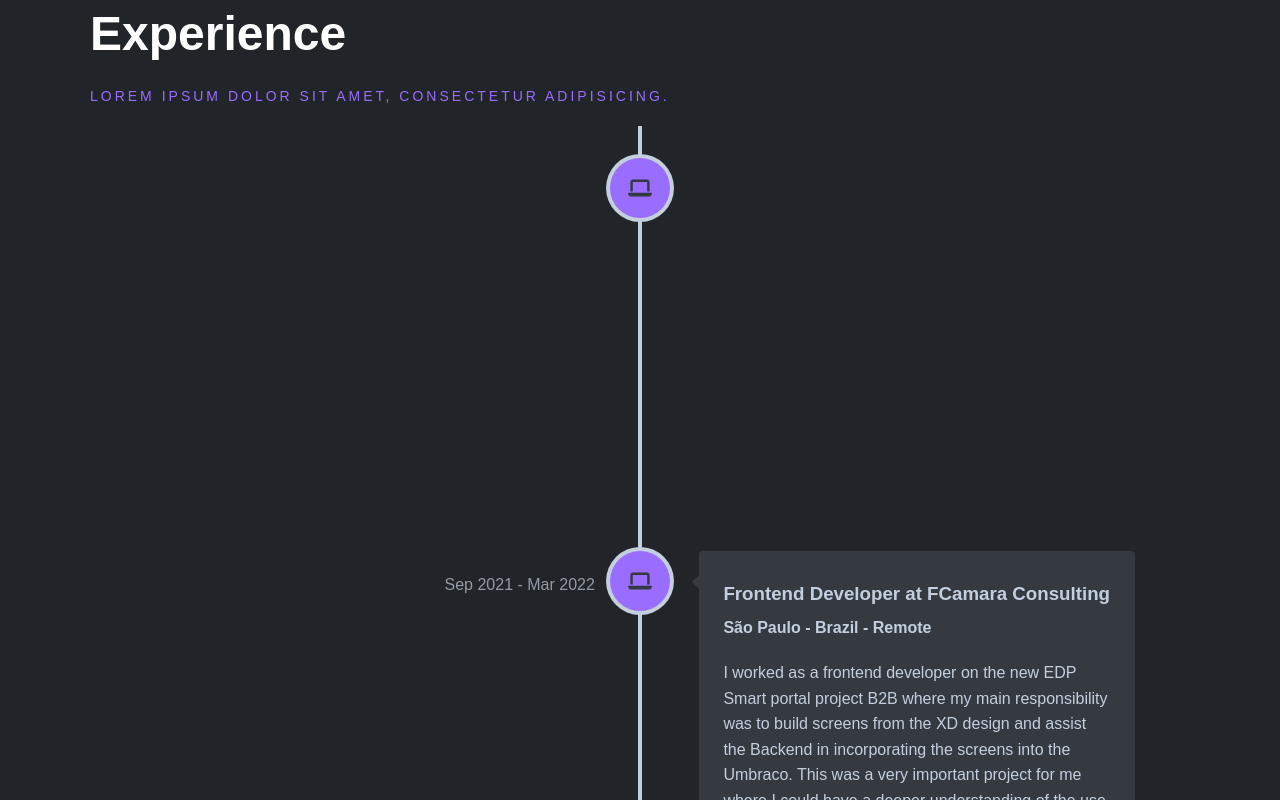
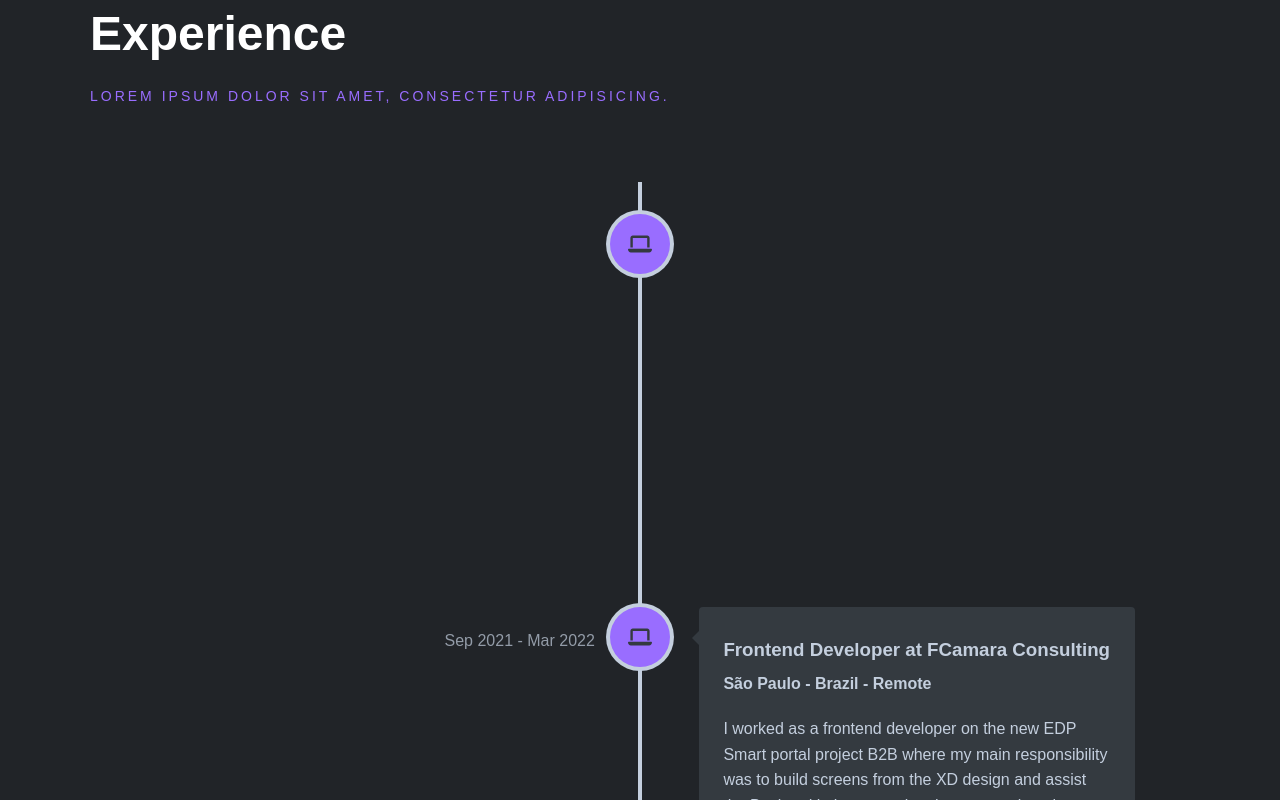
Before and after one commit to patriciasegantine/patriciasegantine-portfolio, a React (Vite) app: page / in a window 1280 px wide. Shown: the part 820-1620 px from the top of the page. Built offline with nearby package versions, Linux system fonts and the light colour scheme.

Commit message:
fix: changed global styles file name and added vertical-timeline types

```diff
--- a/index.html
+++ b/index.html
@@ -2,7 +2,7 @@
 <html lang="en">
   <head>
     <meta charset="UTF-8" />
-    <link rel="icon" type="image/svg+xml" href="/vite.svg" />
+    <link rel="icon" type="image/svg+xml" href="/public/favicon.ico" />
     <meta name="viewport" content="width=device-width, initial-scale=1.0" />
     <title>Patricia's portfolio</title>
   </head>
--- a/package.json
+++ b/package.json
@@ -23,6 +23,7 @@
   "devDependencies": {
     "@types/react": "^18.0.37",
     "@types/react-dom": "^18.0.11",
+    "@types/react-vertical-timeline-component": "^3.3.3",
     "@typescript-eslint/eslint-plugin": "^5.59.0",
     "@typescript-eslint/parser": "^5.59.0",
     "@vitejs/plugin-react": "^4.0.0",
--- a/src/App.tsx
+++ b/src/App.tsx
@@ -1,4 +1,4 @@
-import { GlobalStyle } from "./globa.styles.ts";
+import { GlobalStyle } from "./global.styles.ts";
 import { MainContent } from "./main/main-content.tsx";
 import styled from "styled-components";
 import { Header } from "./components/header/header.tsx";
--- a/src/components/about/about.styles.ts
+++ b/src/components/about/about.styles.ts
@@ -1,5 +1,5 @@
 import styled from "styled-components";
-import { SectionContainer } from "../../globa.styles.ts";
+import { SectionContainer } from "../../global.styles.ts";
 import { theme } from "../../theme.ts";
 
 export const AboutContainer = styled(SectionContainer)`
--- a/src/components/about/about.tsx
+++ b/src/components/about/about.tsx
@@ -1,6 +1,6 @@
 import img from '../../assets/img/perfil-img.png'
 import { AboutContainer, AboutContent, ImgContent, ImgPerfil, InfoPerfil, TitlePerfil } from "./about.styles.ts";
-import { Destaque, Title } from "../../globa.styles.ts";
+import { Destaque, Title } from "../../global.styles.ts";
 
 export const About = () => {
 
--- a/src/components/timeline-work/experience.styles.ts
+++ b/src/components/timeline-work/experience.styles.ts
@@ -1,6 +1,11 @@
 import styled from "styled-components";
-import { SectionContainer } from "../../globa.styles.ts";
+import { SectionContainer } from "../../global.styles.ts";
+import { theme } from "../../theme.ts";
 
 export const ExperienceContainer = styled(SectionContainer)`
 
 `
+export const ExperienceContent = styled.div`
+
+  padding-top: ${theme["spacing-big"]};
+`
--- a/src/components/timeline-work/experience.tsx
+++ b/src/components/timeline-work/experience.tsx
@@ -1,66 +1,80 @@
-import React from 'react';
-// @ts-ignore
-import { VerticalTimeline, VerticalTimelineElement } from "react-vertical-timeline-component";
-import 'react-vertical-timeline-component/style.min.css';
-import { Laptop } from "../../assets/icon/laptop.tsx";
-import { theme } from "../../theme.ts";
-import { SectionTitle, Subtitle } from "../../globa.styles.ts";
-import { ExperienceContainer } from "./experience.styles.ts";
+import { VerticalTimeline, VerticalTimelineElement, } from 'react-vertical-timeline-component'
+import 'react-vertical-timeline-component/style.min.css'
+import { Laptop } from '../../assets/icon/laptop.tsx'
+import { theme } from '../../theme.ts'
+import { SectionTitle, Subtitle } from '../../global.styles.ts'
+import { ExperienceContainer, ExperienceContent } from './experience.styles.ts'
 
 const works = [
   {
     title: 'Frontend Developer at Vertem ',
     subtitle: 'São Paulo - Brazil - Remote',
     date: 'Apr 2022 - present',
-    description: 'I work as a frontend developer at Vertem, developing B2B and B2C products focused on Customer Loyalty and Cashback Campaigns. \n' +
-      'My main responsibility is to develop features or make improvements to the company\'s portal, according to the needs raised by the business team.',
-    skills: 'React · Redux · TypeScript · Styled-components'
+    description:
+      'I work as a frontend developer at Vertem, developing B2B and B2C products focused on Customer Loyalty and Cashback Campaigns. \n' +
+      "My main responsibility is to develop features or make improvements to the company's portal, according to the needs raised by the business team.",
+    skills: 'React · Redux · TypeScript · Styled-components',
   },
   {
     title: 'Frontend Developer at FCamara Consulting',
     subtitle: 'São Paulo - Brazil - Remote',
     date: 'Sep 2021 - Mar 2022 ',
-    description: 'I worked as a frontend developer on the new EDP Smart portal project B2B where my main responsibility was to build screens from the XD design and assist the Backend in incorporating the screens into the Umbraco. This was a very important project for me where I could have a deeper understanding of the use of the Agile methodology and work with a large team.',
-    skills: 'Angular · JavaScript · SASS · Bootstrap'
+    description:
+      'I worked as a frontend developer on the new EDP Smart portal project B2B where my main responsibility was to build screens from the XD design and assist the Backend in incorporating the screens into the Umbraco. This was a very important project for me where I could have a deeper understanding of the use of the Agile methodology and work with a large team.',
+    skills: 'Angular · JavaScript · SASS · Bootstrap',
   },
   {
     title: 'Frontend Developer',
     subtitle: 'São Paulo - Brazil - Remote',
     date: 'Jul 2019 - Aug 2021',
-    description: 'Target Software is a consulting company that provides services to several B2C clients, which allowed me to work in different environments and gain a lot of experience',
-    skills: 'HTML5 · CSS3 · SASS · JavaScript · Git '
-  }
+    description:
+      'Target Software is a consulting company that provides services to several B2C clients, which allowed me to work in different environments and gain a lot of experience',
+    skills: 'HTML5 · CSS3 · SASS · JavaScript · Git ',
+  },
 ]
 
-export const Experience: React.FC<any> = () => {
+export const Experience = () => {
   return (
     <ExperienceContainer id="experience">
       <SectionTitle id="portfolio">Experience</SectionTitle>
-      <Subtitle id="portfolio">Lorem ipsum dolor sit amet, consectetur adipisicing.</Subtitle>
+      <Subtitle id="portfolio">
+        Lorem ipsum dolor sit amet, consectetur adipisicing.
+      </Subtitle>
 
-      <VerticalTimeline>
-
-        {
-          works.map((work, index) => {
+      <ExperienceContent>
+        <VerticalTimeline>
+          {works.map((work, index) => {
             return (
               <VerticalTimelineElement
                 key={index}
                 className="vertical-timeline-element--work"
-                contentStyle={{background: theme["color-gray-dark"], color: theme["color-neutral-light"]}}
-                contentArrowStyle={{borderRight: `7px solid  ${theme["color-gray-dark"]}`}}
+                contentStyle={{
+                  background: theme['color-gray-dark'],
+                  color: theme['color-neutral-light'],
+                }}
+                contentArrowStyle={{
+                  borderRight: `7px solid  ${theme['color-gray-dark']}`,
+                }}
                 date={work.date}
-                iconStyle={{background: theme["color-highlight"], color: theme["color-gray-dark"]}}
+                iconStyle={{
+                  background: theme['color-highlight'],
+                  color: theme['color-gray-dark'],
+                }}
                 icon={<Laptop/>}
               >
-                <h3 className="vertical-timeline-element-title">{work.title}</h3>
-                <h4 className="vertical-timeline-element-subtitle">{work.subtitle}</h4>
+                <h3 className="vertical-timeline-element-title">
+                  {work.title}
+                </h3>
+                <h4 className="vertical-timeline-element-subtitle">
+                  {work.subtitle}
+                </h4>
                 <p>{work.description}</p>
                 <p>{work.skills}</p>
               </VerticalTimelineElement>
             )
-          })
-        }
-      </VerticalTimeline>
+          })}
+        </VerticalTimeline>
+      </ExperienceContent>
     </ExperienceContainer>
-  );
-};
+  )
+}
```
Also changed, not shown: src/global.styles.ts (renamed from src/globa.styles.ts), 1 other file (tests, documents, lock files or other folders).
